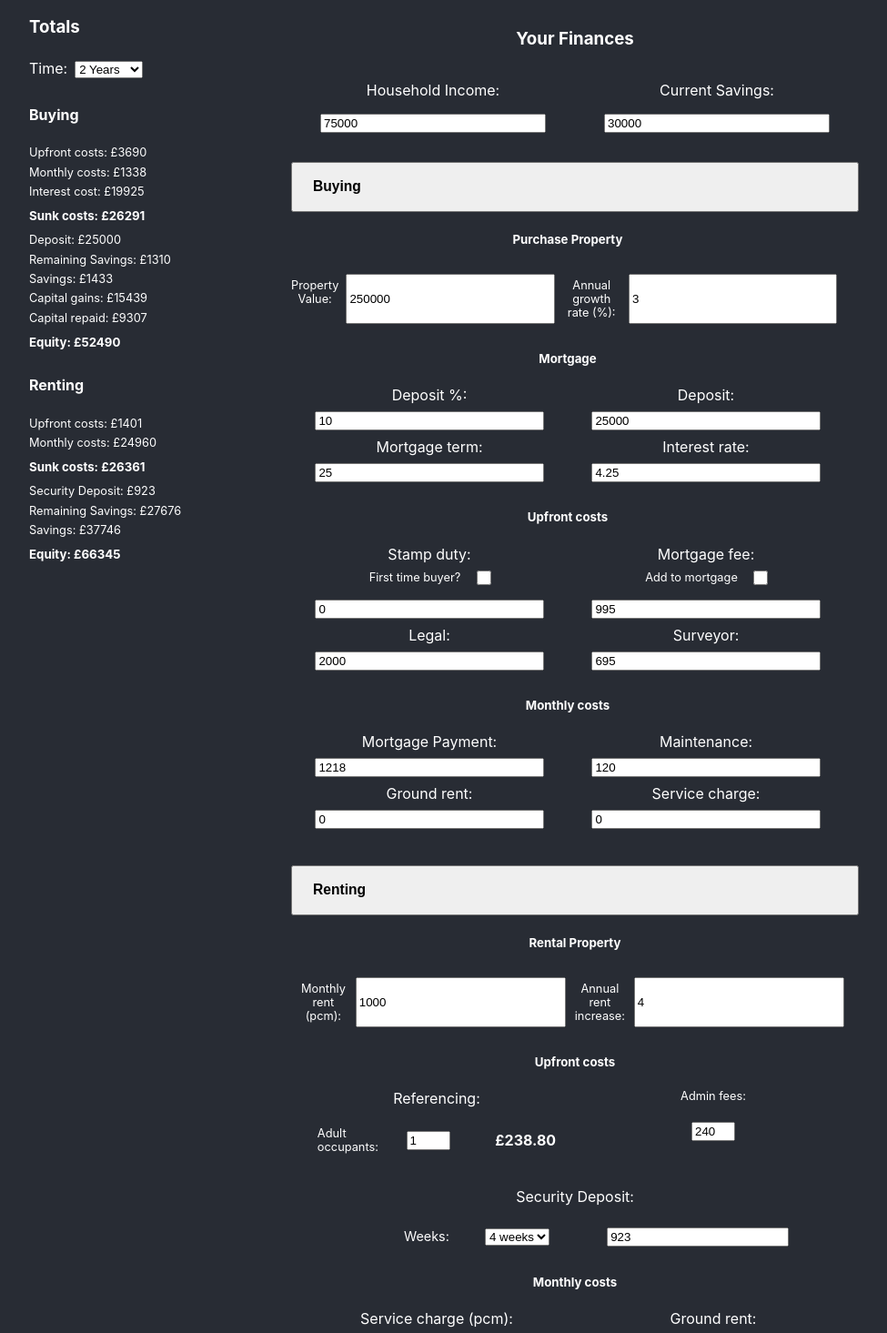
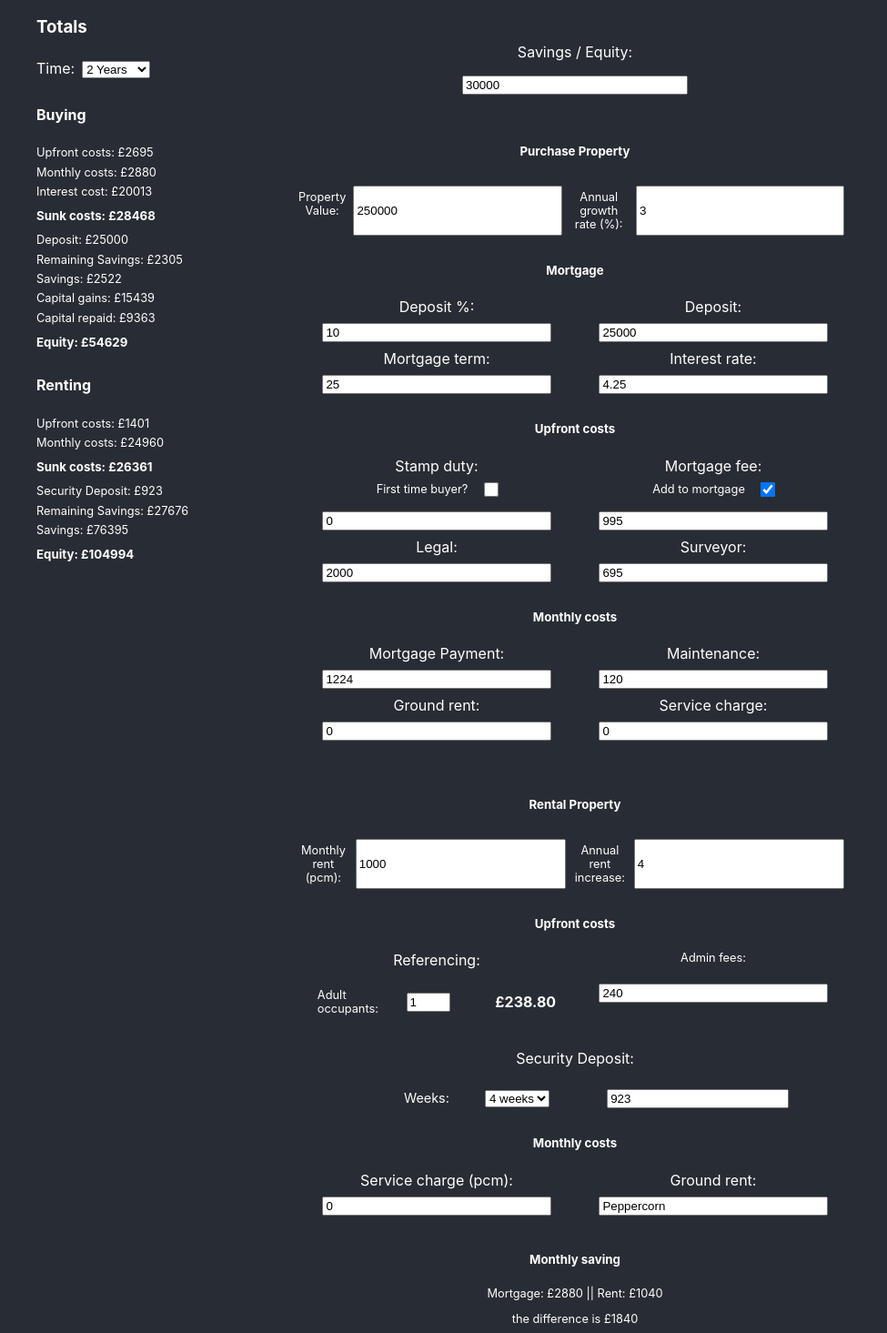
Before and after one commit to Spencer-EMS/rentbuycalc, a React (Create React App) app: page / in a window 1280 px wide. Shown: the part 120-1585 px from the top of the page at 91% size, without its empty margins (152-1127 px from the left). Built offline with nearby package versions, Linux system fonts and the light colour scheme.

Commit message:
removing buttons and fixing buy monthly costs total to remove mortgage payments and consider time period

```diff
--- a/src/components/BuyForm/BuyForm.js
+++ b/src/components/Buying/Buying.js
@@ -1,7 +1,7 @@
 import React, { useState, useEffect } from 'react';
-import style from './BuyForm.module.css';
+import style from './Buying.module.css';
 
-const BuyForm = ({
+const Buying = ({
         monthlyCosts,
         setMonthlyCosts,
         upFrontCosts,
@@ -40,9 +40,8 @@ const BuyForm = ({
     const [ groundRent, setGroundRent ] = useState(0);
 
     // Booleans
-    const [ addToMortgage, setAddToMortgage ] = useState(false);
+    const [ addToMortgage, setAddToMortgage ] = useState(true);
     const [ ftbCheckBox, setFtbCheckBox ] = useState(false);
-
 
     // Stamp Duty & Deposit
     useEffect(() => {
@@ -111,17 +110,14 @@ const BuyForm = ({
 
     // Monthly cost sum
     useEffect(() => {
-        const monthlyCostSum = mortgagePayment + monthlyMaintenance + servCharge + groundRent;
+        const monthlyCostSum = (monthlyMaintenance + servCharge + groundRent)*(fixedTerm*12);
         setMonthlyCosts(monthlyCostSum);
-    }, [setMonthlyCosts, mortgagePayment, monthlyMaintenance, servCharge, groundRent]);
+    }, [setMonthlyCosts, monthlyMaintenance, servCharge, groundRent, fixedTerm]);
 
     // Capital repaid
     useEffect(() => {
         const totalMonthlyPayments = mortgagePayment*(fixedTerm*12);
         const capRepaid = totalMonthlyPayments - periodInterestCost;
-        // console.log("capRepaid", capRepaid);
-        // console.log("totalMonthlyPayments", totalMonthlyPayments);
-        // console.log("periodInterestCost", periodInterestCost);
         setCapitalRepaid(capRepaid);
     }, [mortgagePayment, periodInterestCost, fixedTerm, setCapitalRepaid]);
 
@@ -129,7 +125,7 @@ const BuyForm = ({
         const futureMarketValue = propValue*((1+((growthRate/100)/12))**(12*fixedTerm));
         const capGain = futureMarketValue - propValue;
         setCapitalGains(capGain);
-    }, [fixedTerm, stampDutyCost, setCapitalGains, setMonthlyCosts, propValue, growthRate]);
+    }, [fixedTerm, stampDutyCost, setCapitalGains, propValue, growthRate]);
 
 
     // Event handlers
@@ -160,11 +156,6 @@ const BuyForm = ({
         newDepPerc = (newDepPerc*100).toFixed(1);
         setDepPercent(newDepPerc);
     }
-
-    // const handleFtermChange = (event) => {
-    //     const newFixedTerm = parseInt(event.target.value);
-    //     .setFixedTerm(newFixedTerm);
-    // }
 
     const handleMortTermChange = (event) => {
         const newMortTerm = parseInt(event.target.value);
@@ -230,7 +221,7 @@ const BuyForm = ({
 
 
     return(
-        <div className={style.BuyForm}>
+        <div className={style.Buying}>
             <form>
                 <h5>Purchase Property</h5>
                 <div className={style.flexNorm}>
@@ -268,7 +259,7 @@ const BuyForm = ({
                     <label htmlFor="mortgageFees">Mortgage fee:
                         <div className={style.stampFlex}>
                             <p>Add to mortgage</p>
-                            <input type="checkbox" id="mortFee" name="mortFee" onChange={handleAddToMortgage} defaultValue={addToMortgage}/>
+                            <input type="checkbox" id="mortFee" name="mortFee" onChange={handleAddToMortgage} checked={addToMortgage}/>
                         </div>
                         <input type="number" id="mfees" name="mfees" defaultValue={mortFee} onChange={handleMortFeeChange}/>
                     </label>
@@ -303,4 +294,4 @@ const BuyForm = ({
     );
 }
 
-export default BuyForm;
+export default Buying;
--- a/src/components/BuyForm/BuyForm.module.css
+++ b/src/components/Buying/Buying.module.css
@@ -1,23 +1,23 @@
-.BuyForm {
+.Buying {
     width: 38rem;
 }
 
-.BuyForm form{
+.Buying form{
     display: flex;
     flex-direction: column;
     align-items: center;
 }
 
-.BuyForm label {
+.Buying label {
     width: 100%;
 }
 
-.BuyForm h3 {
+.Buying h3 {
     width: 100%;
     margin: 0.5rem;
 }
 
-.BuyForm input {
+.Buying input {
     margin: 0.5rem;
     width: 80%;
 }
--- a/src/components/Calculator/Calculator.js
+++ b/src/components/Calculator/Calculator.js
@@ -3,7 +3,7 @@ import style from './Calculator.module.css';
 
 import Totals from '../Totals/Totals';
 import PersonalFinances from '../PersonalFinances/PersonalFinances';
-import BuyForm from '../BuyForm/BuyForm';
+import Buying from '../Buying/Buying';
 import RentInput from '../RentInput/RentInput';
 import Saving from '../Saving/Saving';
 
@@ -12,17 +12,14 @@ const Calculator = () => {
     // time period
     const [ fixedTerm, setFixedTerm ] = useState(2);
 
-    // Personal Finances
-    const [ annualIncome, setAnnualIncome ] = useState(75000);
+    // Current Savings/Equity
     const [ currentSavings, setCurrentSavings ] = useState(30000);
 
     // upfront cost variables BUY
     const [ stampDutyCost, setStampDutyCost ] = useState(0);
 
-    // readOnly values BUY
+    // readOnly values
     const [ depAmount, setDepAmount ] = useState(0);
-
-    // readOnly values Rent
     const [ securityDeposit, setSecurityDeposit ] = useState(0);
 
     // Totals
@@ -45,19 +42,6 @@ const Calculator = () => {
     const [ saveRent, setSaveRent ] = useState(0);
     const [ aer, setAer ] = useState(4.5);
     const [ accruedSavingsBuy, setAccruedSavingsBuy ] = useState(0);
-
-    // Booleans
-    const [ buyInputBool, setBuyInputBool ] = useState(false);
-    const [ rentInputButton, setRentInputButton ] = useState(false);
-
-    // Event handlers
-    const handleBuyButton = () => {
-        setBuyInputBool(!buyInputBool);
-    }
-
-    const handleRentButton = () => {
-        setRentInputButton(!rentInputButton);
-    }
 
     return(
         <>
@@ -87,19 +71,11 @@ const Calculator = () => {
                 />
                 <div className={style.colFlex}>
                 <PersonalFinances
-                    annualIncome={annualIncome}
-                    setAnnualIncome={setAnnualIncome}
                     currentSavings={currentSavings}
                     setCurrentSavings={setCurrentSavings}
                 />
                 <div className={style.buySection}>
-                    <button onClick={handleBuyButton}>
-                    <div className={style.buyingFlex}>
-                        <h3>Buying</h3>
-                    </div>
-                    </button>
-                    {/* {buyInputBool ?  */}
-                        <BuyForm
+                        <Buying
                             monthlyCosts={monthlyCosts}
                             setMonthlyCosts={setMonthlyCosts}
                             upFrontCosts={upFrontCosts}
@@ -115,36 +91,17 @@ const Calculator = () => {
                             periodInterestCost={periodInterestCost}
                             setCapitalRepaid={setCapitalRepaid}
                         />
-                    {/* //     :
-                    //     <></>
-                    // } */}
                 </div>
                 <div className={style.rentSection}>
-                    <button onClick={handleRentButton}>
-                        <div  className={style.buyingFlex}>
-                            <h3>Renting</h3>
-                        </div>
-                    </button>
-                    {/* {rentInputButton ? */}
                         <RentInput
-                            rentMonthlyCost={rentMonthlyCost}
                             setRentMonthlyCost={setRentMonthlyCost}
                             fixedTerm={fixedTerm}
-                            upFrontRentCost={upFrontRentCost}
                             setUpFrontRentCost={setUpFrontRentCost}
                             securityDeposit={securityDeposit}
                             setSecurityDeposit={setSecurityDeposit}
                         />
-                    {/* :
-                        <></>
-                    } */}
                     </div>
                     <div>
-                        <button>
-                            <div  className={style.buyingFlex}>
-                                <h3>Saving</h3>
-                            </div>
-                        </button>
                         <Saving
                             fixedTerm={fixedTerm}
                             saveBuy={saveBuy}
--- a/src/components/PersonalFinances/PersonalFinances.js
+++ b/src/components/PersonalFinances/PersonalFinances.js
@@ -4,11 +4,6 @@ import style from './PersonalFinances.module.css';
 const PersonalFinances = (props) => {
 
     // Event handlers
-    const handleIncomeChange = (event) => {
-        const income = event.target.value;
-        props.setAnnualIncome(income);
-    }
-
     const handleSavingsChange = (event) => {
         const savings = event.target.value;
         props.setCurrentSavings(savings);
@@ -16,14 +11,9 @@ const PersonalFinances = (props) => {
 
     return(
         <div className={style.PersonalFinances}>
-            <h3>Your Finances</h3>
             <div className={style.financeFlex}>
                 <div className={style.colFlex}>
-                    <p>Household Income:</p>
-                    <input type="number" id="asalary" name="asalary" defaultValue={props.annualIncome} onChange={handleIncomeChange}/>
-                </div>
-                <div className={style.colFlex}>
-                    <p>Current Savings:</p>
+                    <p>Savings / Equity:</p>
                     <input type="number" id="csavings" name="csavings" defaultValue={props.currentSavings} onChange={handleSavingsChange}/>
                 </div>
             </div>
--- a/src/components/RentInput/RentInput.js
+++ b/src/components/RentInput/RentInput.js
@@ -2,10 +2,8 @@ import React, { useState, useEffect } from 'react';
 import style from './RentInput.module.css';
 
 const RentInput = ({
-    rentMonthlyCost,
     setRentMonthlyCost,
     fixedTerm,
-    upFrontRentCost,
     setUpFrontRentCost,
     securityDeposit,
     setSecurityDeposit
@@ -75,11 +73,6 @@ const RentInput = ({
         setRentServiceCharge(servCharge);
     }
 
-    // const handleRentGroundChange = event => {
-    //     const groundRent = event.target.value;
-    //     setRentGroundRent(groundRent);
-    // }
-
     return(
         <div className={style.RentInput}>
             <form>
@@ -103,7 +96,7 @@ const RentInput = ({
                     </label>
                     <label htmlFor="afees">
                         <p className={style.adminFont}>Admin fees:</p>
-                    <input type="number" id="afees" defaultValue={adminCost} className={style.refInput} onChange={handleAdminChange}/>
+                    <input type="number" id="afees" defaultValue={adminCost} className={style.adminInput} onChange={handleAdminChange}/>
                     </label>
                 </div>
                 <p>Security Deposit:</p>
--- a/src/components/RentInput/RentInput.module.css
+++ b/src/components/RentInput/RentInput.module.css
@@ -50,6 +50,10 @@
     width: 2.5rem !important;
 }
 
+.adminInput{
+    width: 100%;
+}
+
 .flexNorm{
     display: flex;
     width: 100%;
--- a/src/components/Saving/Saving.js
+++ b/src/components/Saving/Saving.js
@@ -52,8 +52,8 @@ const Saving = ({
     return(
         <div className={style.Saving}>
             <h5>Monthly saving</h5>
-            <p>Mortgage: £{monthlyCosts} || Rent: £{rentMonthlyCost/(fixedTerm*12)}</p>
-            <p>the difference is £{monthlyDelta}</p>
+            <p>Mortgage: £{monthlyCosts} || Rent: £{(rentMonthlyCost/(fixedTerm*12)).toFixed(0)}</p>
+            <p>the difference is £{monthlyDelta.toFixed(0)}</p>
             <p>How much will you be saving per month, whilst buying/renting?</p>
             <div className={style.flexNorm}>
                 <p>Saving whilst buying (PCM):
```
